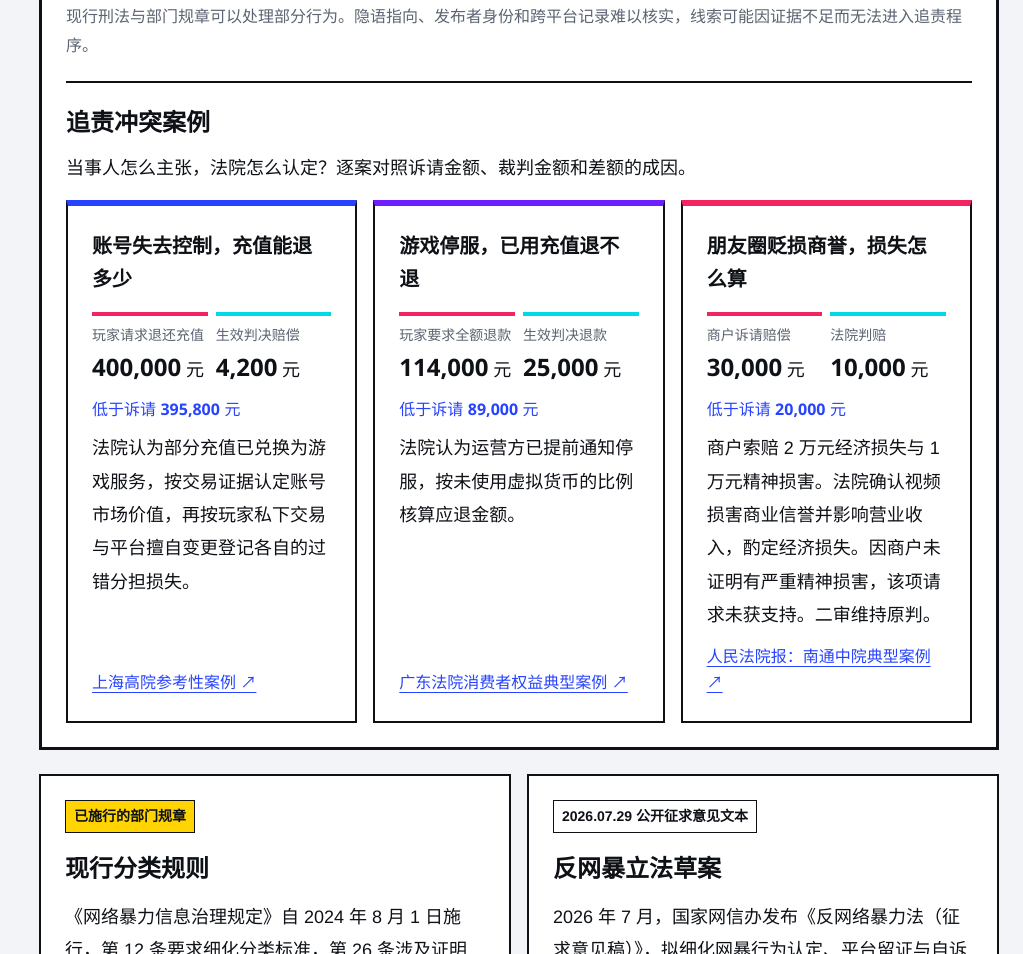
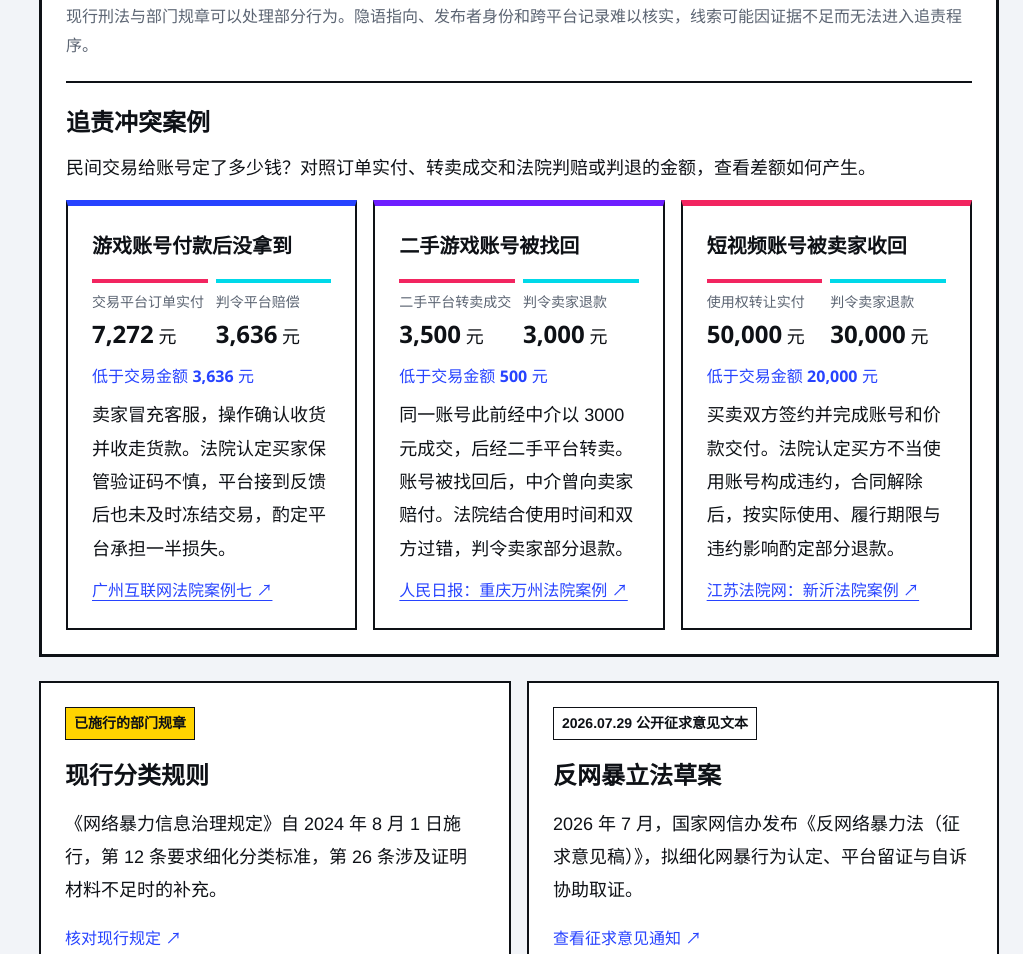
Before and after one commit to heart06215/media_society_comment_research, a plain HTML site: page front/landing.html in a window 1280 px wide. Shown: the part 4414-5368 px from the top of the page, without its empty margins (257-1280 px from the left). Drawn offline with Linux system fonts and the light colour scheme.

Commit message:
feat(research) - use actual market transaction prices
Ground court comparisons in documented private transactions.

Behavioral Changes:
✨ Compare paid prices with adjudicated refunds and compensation.
✨ Identify the cause and source of each difference.

```diff
--- a/front/governance-data.js
+++ b/front/governance-data.js
@@ -117,44 +117,44 @@ window.GovernanceData = Object.freeze({
   ],
   legalConflicts: [
     {
-      "title": "账号失去控制，充值能退多少",
-      "claimLabel": "玩家请求退还充值",
-      "claim": 400000,
-      "decisionLabel": "生效判决赔偿",
-      "decision": 4200,
-      "reason": "法院认为部分充值已兑换为游戏服务，按交易证据认定账号市场价值，再按玩家私下交易与平台擅自变更登记各自的过错分担损失。",
+      "title": "游戏账号付款后没拿到",
+      "marketLabel": "交易平台订单实付",
+      "marketValue": 7272,
+      "decisionLabel": "判令平台赔偿",
+      "decision": 3636,
+      "reason": "卖家冒充客服，操作确认收货并收走货款。法院认定买家保管验证码不慎，平台接到反馈后也未及时冻结交易，酌定平台承担一半损失。",
       "sources": [
         {
-          "title": "上海高院参考性案例",
-          "url": "https://www.hshfy.sh.cn/shfy/web/xxnr.jsp?pa=aaWQ9MTAyMDQ1MDcxMiZ4aD0xJmxtZG09bG0wNDEPdcssz"
+          "title": "广州互联网法院案例七",
+          "url": "https://www.thepaper.cn/newsDetail_forward_27184365"
         }
       ]
     },
     {
-      "title": "游戏停服，已用充值退不退",
-      "claimLabel": "玩家要求全额退款",
-      "claim": 114000,
-      "decisionLabel": "生效判决退款",
-      "decision": 25000,
-      "reason": "法院认为运营方已提前通知停服，按未使用虚拟货币的比例核算应退金额。",
+      "title": "二手游戏账号被找回",
+      "marketLabel": "二手平台转卖成交",
+      "marketValue": 3500,
+      "decisionLabel": "判令卖家退款",
+      "decision": 3000,
+      "reason": "同一账号此前经中介以 3000 元成交，后经二手平台转卖。账号被找回后，中介曾向卖家赔付。法院结合使用时间和双方过错，判令卖家部分退款。",
       "sources": [
         {
-          "title": "广东法院消费者权益典型案例",
-          "url": "https://www.gdcourts.gov.cn/gsxx/quanweifabu/anlihuicui/content/post_1047376.html"
+          "title": "人民日报：重庆万州法院案例",
+          "url": "https://paper.people.com.cn/rmrb/images/2024-06/14/10/rmrb2024061410.pdf"
         }
       ]
     },
     {
-      "title": "朋友圈贬损商誉，损失怎么算",
-      "claimLabel": "商户诉请赔偿",
-      "claim": 30000,
-      "decisionLabel": "法院判赔",
-      "decision": 10000,
-      "reason": "商户索赔 2 万元经济损失与 1 万元精神损害。法院确认视频损害商业信誉并影响营业收入，酌定经济损失。因商户未证明有严重精神损害，该项请求未获支持。二审维持原判。",
+      "title": "短视频账号被卖家收回",
+      "marketLabel": "使用权转让实付",
+      "marketValue": 50000,
+      "decisionLabel": "判令卖家退款",
+      "decision": 30000,
+      "reason": "买卖双方签约并完成账号和价款交付。法院认定买方不当使用账号构成违约，合同解除后，按实际使用、履行期限与违约影响酌定部分退款。",
       "sources": [
         {
-          "title": "人民法院报：南通中院典型案例",
-          "url": "https://www.sdcourt.gov.cn/wfhtqfy/443063/443236/8879852/index.html"
+          "title": "江苏法院网：新沂法院案例",
+          "url": "https://www.jsfy.gov.cn/article/97872.html"
         }
       ]
     }
--- a/front/governance.js
+++ b/front/governance.js
@@ -170,10 +170,10 @@
     byId("legalConflictCases").innerHTML = data.legalConflicts.map((item) => `<article>
       <h5>${escapeHtml(item.title)}</h5>
       <dl class="legal-comparison">
-        <div><dt>${escapeHtml(item.claimLabel)}</dt><dd><strong>${number(item.claim)}</strong> 元</dd></div>
+        <div><dt>${escapeHtml(item.marketLabel)}</dt><dd><strong>${number(item.marketValue)}</strong> 元</dd></div>
         <div><dt>${escapeHtml(item.decisionLabel)}</dt><dd><strong>${number(item.decision)}</strong> 元</dd></div>
       </dl>
-      <p class="legal-difference">低于诉请 <strong>${number(item.claim - item.decision)}</strong> 元</p>
+      <p class="legal-difference">低于交易金额 <strong>${number(item.marketValue - item.decision)}</strong> 元</p>
       <p>${escapeHtml(item.reason)}</p>
       <div class="legal-case-links">${caseLinks(item.sources)}</div>
     </article>`).join("");
@@ -280,7 +280,7 @@
     }
     lines.push("## 游戏账号估值与民间协作", ...data.legalCases.map((item) => `- ${item.title}。${item.facts} 来源：${item.sources.map(({ url }) => url).join("、")}`), "",
       "## 追责冲突案例",
-      ...data.legalConflicts.map((item) => `- ${item.title}。${item.claimLabel} ${number(item.claim)} 元，${item.decisionLabel} ${number(item.decision)} 元，低于诉请 ${number(item.claim - item.decision)} 元。${item.reason} 来源：${item.sources.map(({ url }) => url).join("、")}`), "",
+      ...data.legalConflicts.map((item) => `- ${item.title}。${item.marketLabel} ${number(item.marketValue)} 元，${item.decisionLabel} ${number(item.decision)} 元，低于交易金额 ${number(item.marketValue - item.decision)} 元。${item.reason} 来源：${item.sources.map(({ url }) => url).join("、")}`), "",
       "## 研究方法与系统实现", ...data.architecture.map((item) => `- ${item.step} ${item.title}。${item.description}`), "");
     lines.push("## 待论证的研究问题", "1. 如何结合语境与人工复核，区分正常批评、玩梗与人身攻击？", "2. 疑似刷评需要哪些文本之外的证据，才能验证是否存在组织化操纵？", "3. 平台如何建立有解释、可复核的评论治理流程，保护用户合法表达？", "4. 现有规则在隐晦攻击、跨社区传播和证据留存方面有哪些需要进一步调研的难点？", "", "## 证据整理提纲", "- 界定样本范围、采集时间与去重方法；记录样本代表性和选择偏差。", "- 留存评论标识、来源视频、上下文、分类理由、人工复核意见和修订记录。", "- 逐项关联现行规则，明确事实缺口，开展实证与规范论证。", "- 提出研究建议，并评估对合法表达、隐私保护和申诉救济的影响。", "", "## 官方规则参考", ...data.laws.map((law) => `- ${law.title}（${law.date} 施行，参考 ${law.articles}）：${law.url}`), "", "## 研究边界", "本项目目前研究已配置的视频社区样本，不代表全网。模型标签与置信度不是违法认定、付费刷评证明或准确率。规则关联由研究人员整理，不是自动法律裁决。研究提纲需要人工核查与后续论证。", "", `公开经济资料核验日期：${data.verifiedOn}。`);
     lines.push("", "## 语境认定与制度细化", "迷惑性评论可能因反讽、圈层语义与上下文缺失而难以单句判读。当前没有独立测试结果支持识别准确率，不以标签覆盖率代替正确率。", "本项目提出的研究问题是认定尺度、证据要求和复核程序如何细化，不主张我国没有相关法律法规。", "", "## 立法进展资料（与现行规则区分）", `${data.legislation.title}：${data.legislation.date} 发布的${data.legislation.status}。${data.legislation.note}`, data.legislation.url, `法律资料核验：${data.legalVerifiedOn}。`, "模型参照人工锚定示例分类；参数微调增益、识别准确率与实际总成本仍需独立对照评测。");
--- a/front/landing.html
+++ b/front/landing.html
@@ -65,7 +65,7 @@
 <div class="official-gap-quotes" id="officialGapQuotes"></div><p class="official-gap-source" id="officialGapSource"></p>
 <p class="official-gap-context" id="officialGapContext"></p>
 <div class="legal-conflicts"><h4>追责冲突案例</h4>
-<p>当事人怎么主张，法院怎么认定？逐案对照诉请金额、裁判金额和差额的成因。</p>
+<p>民间交易给账号定了多少钱？对照订单实付、转卖成交和法院判赔或判退的金额，查看差额如何产生。</p>
 <div class="rule-gaps" id="legalConflictCases"></div></div></div>
 <div class="legal-grounding"><div><span class="tag">已施行的部门规章</span><h3>现行分类规则</h3><p>《网络暴力信息治理规定》自 2024 年 8 月 1 日施行，第 12 条要求细化分类标准，第 26 条涉及证明材料不足时的补充。</p><a class="text-link" href="https://www.cac.gov.cn/2024-06/14/c_1720043894161555.htm" target="_blank" rel="noopener noreferrer">核对现行规定 ↗</a><p class="legal-update-source"><a class="text-link" href="https://www.court.gov.cn/zixun/xiangqing/412972.html" target="_blank" rel="noopener noreferrer">两高一部：刑事追责与协助取证 ↗</a></p></div><div><span class="tag neutral">2026.07.29 公开征求意见文本</span><h3>反网暴立法草案</h3><p>2026 年 7 月，国家网信办发布《反网络暴力法（征求意见稿）》，拟细化网暴行为认定、平台留证与自诉协助取证。</p><a class="text-link" href="https://www.cac.gov.cn/2026-07/29/c_1787072711938509.htm" target="_blank" rel="noopener noreferrer">查看征求意见通知 ↗</a><p class="legal-update-source"><a class="text-link" href="https://www.cac.gov.cn/2026-07/29/c_1787072712183583.htm" target="_blank" rel="noopener noreferrer">官方解读：制度短板与取证难点 ↗</a></p></div></div>
 <div class="panel policy-library"><div class="panel-title"><h3>网络立法仍待完善</h3><span class="panel-subtitle">游戏账号估值 · 民间协助</span></div>
--- a/public/governance.js
+++ b/public/governance.js
@@ -170,10 +170,10 @@
     byId("legalConflictCases").innerHTML = data.legalConflicts.map((item) => `<article>
       <h5>${escapeHtml(item.title)}</h5>
       <dl class="legal-comparison">
-        <div><dt>${escapeHtml(item.claimLabel)}</dt><dd><strong>${number(item.claim)}</strong> 元</dd></div>
+        <div><dt>${escapeHtml(item.marketLabel)}</dt><dd><strong>${number(item.marketValue)}</strong> 元</dd></div>
         <div><dt>${escapeHtml(item.decisionLabel)}</dt><dd><strong>${number(item.decision)}</strong> 元</dd></div>
       </dl>
-      <p class="legal-difference">低于诉请 <strong>${number(item.claim - item.decision)}</strong> 元</p>
+      <p class="legal-difference">低于交易金额 <strong>${number(item.marketValue - item.decision)}</strong> 元</p>
       <p>${escapeHtml(item.reason)}</p>
       <div class="legal-case-links">${caseLinks(item.sources)}</div>
     </article>`).join("");
@@ -280,7 +280,7 @@
     }
     lines.push("## 游戏账号估值与民间协作", ...data.legalCases.map((item) => `- ${item.title}。${item.facts} 来源：${item.sources.map(({ url }) => url).join("、")}`), "",
       "## 追责冲突案例",
-      ...data.legalConflicts.map((item) => `- ${item.title}。${item.claimLabel} ${number(item.claim)} 元，${item.decisionLabel} ${number(item.decision)} 元，低于诉请 ${number(item.claim - item.decision)} 元。${item.reason} 来源：${item.sources.map(({ url }) => url).join("、")}`), "",
+      ...data.legalConflicts.map((item) => `- ${item.title}。${item.marketLabel} ${number(item.marketValue)} 元，${item.decisionLabel} ${number(item.decision)} 元，低于交易金额 ${number(item.marketValue - item.decision)} 元。${item.reason} 来源：${item.sources.map(({ url }) => url).join("、")}`), "",
       "## 研究方法与系统实现", ...data.architecture.map((item) => `- ${item.step} ${item.title}。${item.description}`), "");
     lines.push("## 待论证的研究问题", "1. 如何结合语境与人工复核，区分正常批评、玩梗与人身攻击？", "2. 疑似刷评需要哪些文本之外的证据，才能验证是否存在组织化操纵？", "3. 平台如何建立有解释、可复核的评论治理流程，保护用户合法表达？", "4. 现有规则在隐晦攻击、跨社区传播和证据留存方面有哪些需要进一步调研的难点？", "", "## 证据整理提纲", "- 界定样本范围、采集时间与去重方法；记录样本代表性和选择偏差。", "- 留存评论标识、来源视频、上下文、分类理由、人工复核意见和修订记录。", "- 逐项关联现行规则，明确事实缺口，开展实证与规范论证。", "- 提出研究建议，并评估对合法表达、隐私保护和申诉救济的影响。", "", "## 官方规则参考", ...data.laws.map((law) => `- ${law.title}（${law.date} 施行，参考 ${law.articles}）：${law.url}`), "", "## 研究边界", "本项目目前研究已配置的视频社区样本，不代表全网。模型标签与置信度不是违法认定、付费刷评证明或准确率。规则关联由研究人员整理，不是自动法律裁决。研究提纲需要人工核查与后续论证。", "", `公开经济资料核验日期：${data.verifiedOn}。`);
     lines.push("", "## 语境认定与制度细化", "迷惑性评论可能因反讽、圈层语义与上下文缺失而难以单句判读。当前没有独立测试结果支持识别准确率，不以标签覆盖率代替正确率。", "本项目提出的研究问题是认定尺度、证据要求和复核程序如何细化，不主张我国没有相关法律法规。", "", "## 立法进展资料（与现行规则区分）", `${data.legislation.title}：${data.legislation.date} 发布的${data.legislation.status}。${data.legislation.note}`, data.legislation.url, `法律资料核验：${data.legalVerifiedOn}。`, "模型参照人工锚定示例分类；参数微调增益、识别准确率与实际总成本仍需独立对照评测。");
```
Also changed, not shown: public/governance-data.js (+24 -24 lines), public/index.html (+1 -1 lines), public/landing.html (+1 -1 lines).
